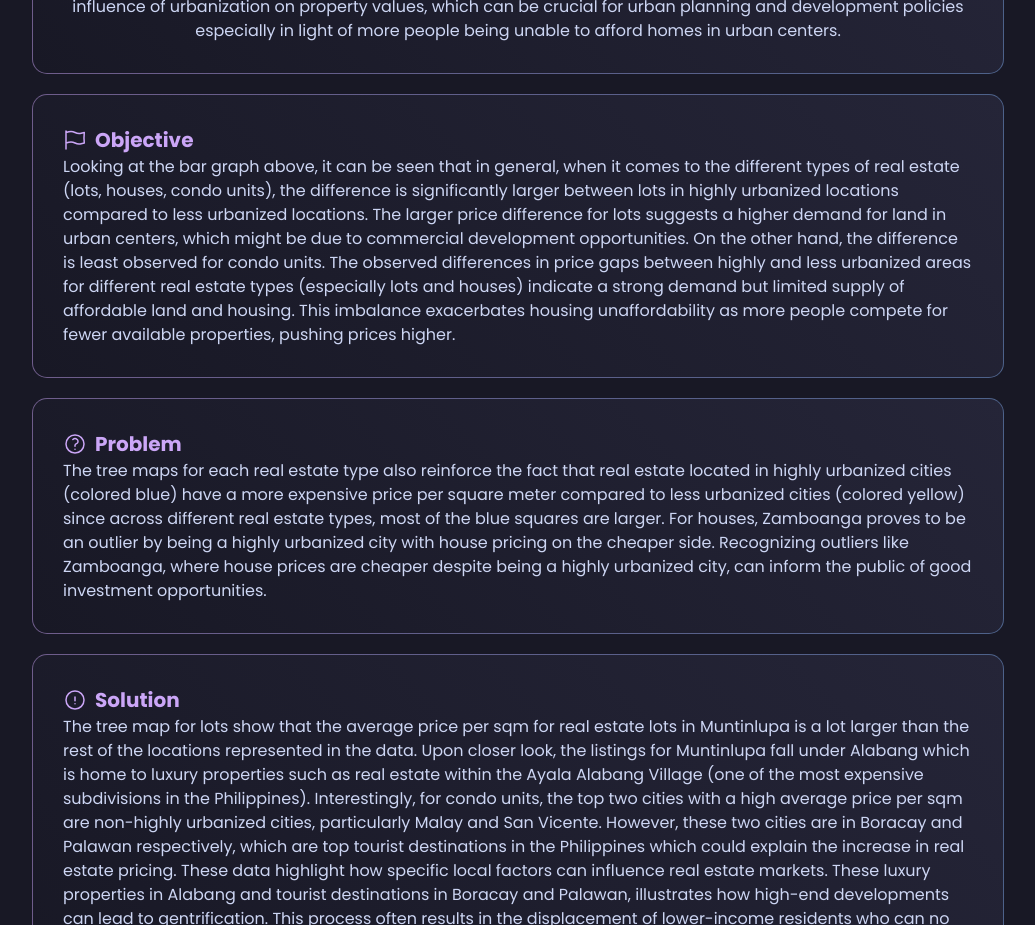
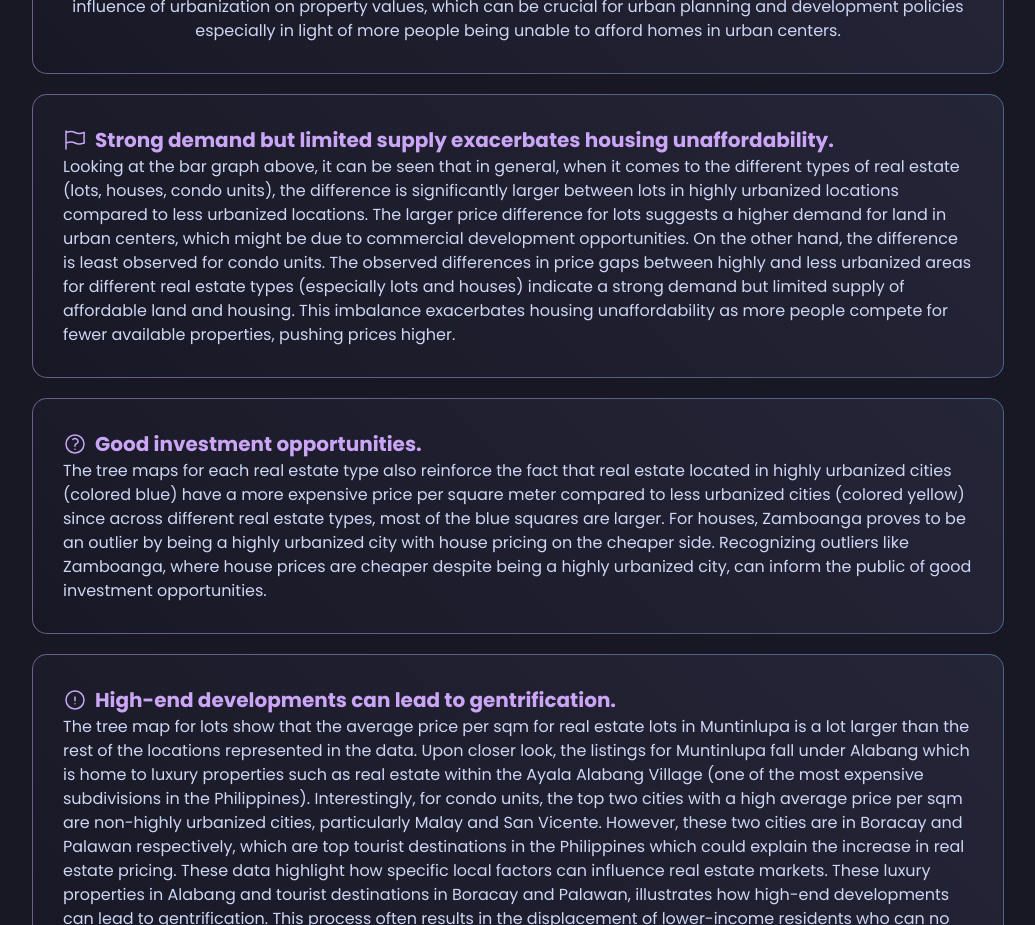
Before and after one commit to ldpunsalan/RealEst-Talk, a SvelteKit app: page / in a window 1280 px wide. Shown: the part 5660-6585 px from the top of the page, without its empty margins (122-1157 px from the left). Built offline with nearby package versions, Linux system fonts and the light colour scheme.

Commit message:
feat(results): added header points

```diff
--- a/src/routes/Results.svelte
+++ b/src/routes/Results.svelte
@@ -59,7 +59,7 @@
               d="M3 3v1.5M3 21v-6m0 0 2.77-.693a9 9 0 0 1 6.208.682l.108.054a9 9 0 0 0 6.086.71l3.114-.732a48.524 48.524 0 0 1-.005-10.499l-3.11.732a9 9 0 0 1-6.085-.711l-.108-.054a9 9 0 0 0-6.208-.682L3 4.5M3 15V4.5"
             />
           </svg>
-          <h2>Objective</h2>
+          <h2>Strong demand but limited supply exacerbates housing unaffordability. </h2>
         </div>
         <p>
           Looking at the bar graph above, it can be seen that in general, when
@@ -93,7 +93,7 @@
               d="M9.879 7.519c1.171-1.025 3.071-1.025 4.242 0 1.172 1.025 1.172 2.687 0 3.712-.203.179-.43.326-.67.442-.745.361-1.45.999-1.45 1.827v.75M21 12a9 9 0 1 1-18 0 9 9 0 0 1 18 0Zm-9 5.25h.008v.008H12v-.008Z"
             />
           </svg>
-          <h2>Problem</h2>
+          <h2>Good investment opportunities.</h2>
         </div>
         <p>
           The tree maps for each real estate type also reinforce the fact that
@@ -124,7 +124,7 @@
             />
           </svg>
 
-          <h2>Solution</h2>
+          <h2>High-end developments can lead to gentrification.</h2>
         </div>
         <p>
           The tree map for lots show that the average price per sqm for real
```
